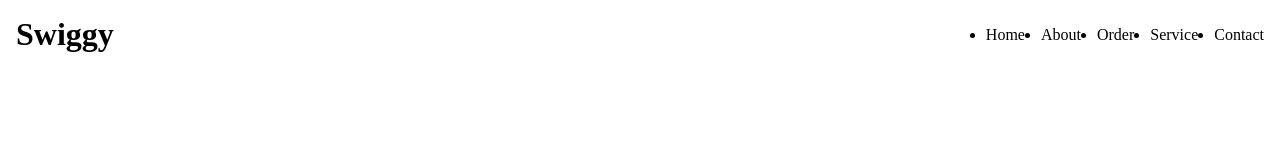
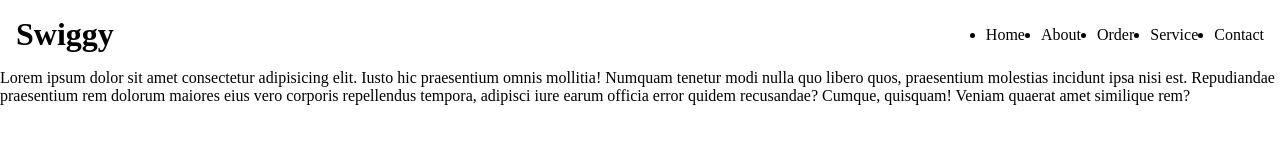
Before and after one commit to shubham5656/random_copy, a plain HTML site: page index.html in a window 1280 px wide. Drawn offline with Linux system fonts and the light colour scheme.

Commit message:
added content in index file

```diff
--- a/index.html
+++ b/index.html
@@ -17,5 +17,8 @@
             <li>Contact</li>
         </ul>
     </header>
+    <p>
+        Lorem ipsum dolor sit amet consectetur adipisicing elit. Iusto hic praesentium omnis mollitia! Numquam tenetur modi nulla quo libero quos, praesentium molestias incidunt ipsa nisi est. Repudiandae praesentium rem dolorum maiores eius vero corporis repellendus tempora, adipisci iure earum officia error quidem recusandae? Cumque, quisquam! Veniam quaerat amet similique rem?
+    </p>
 </body>
 </html>
```
